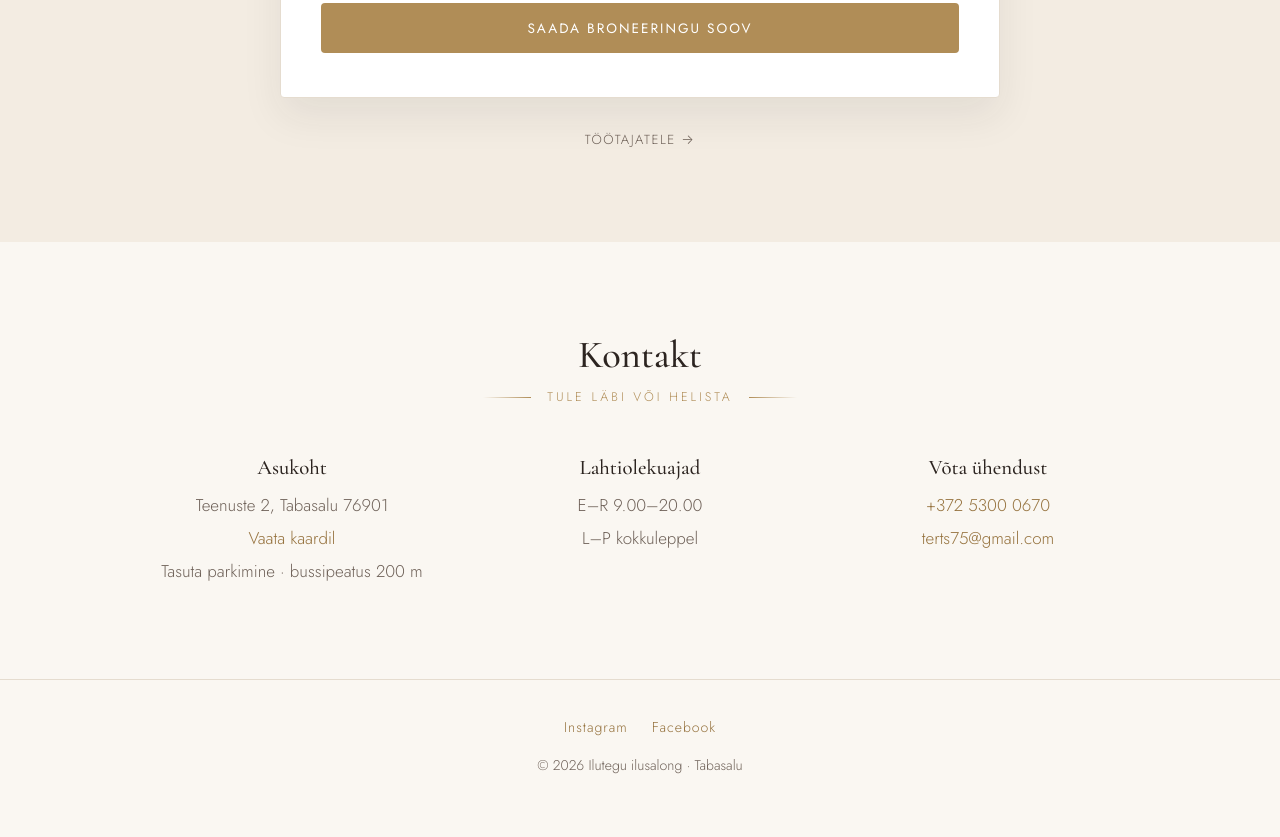
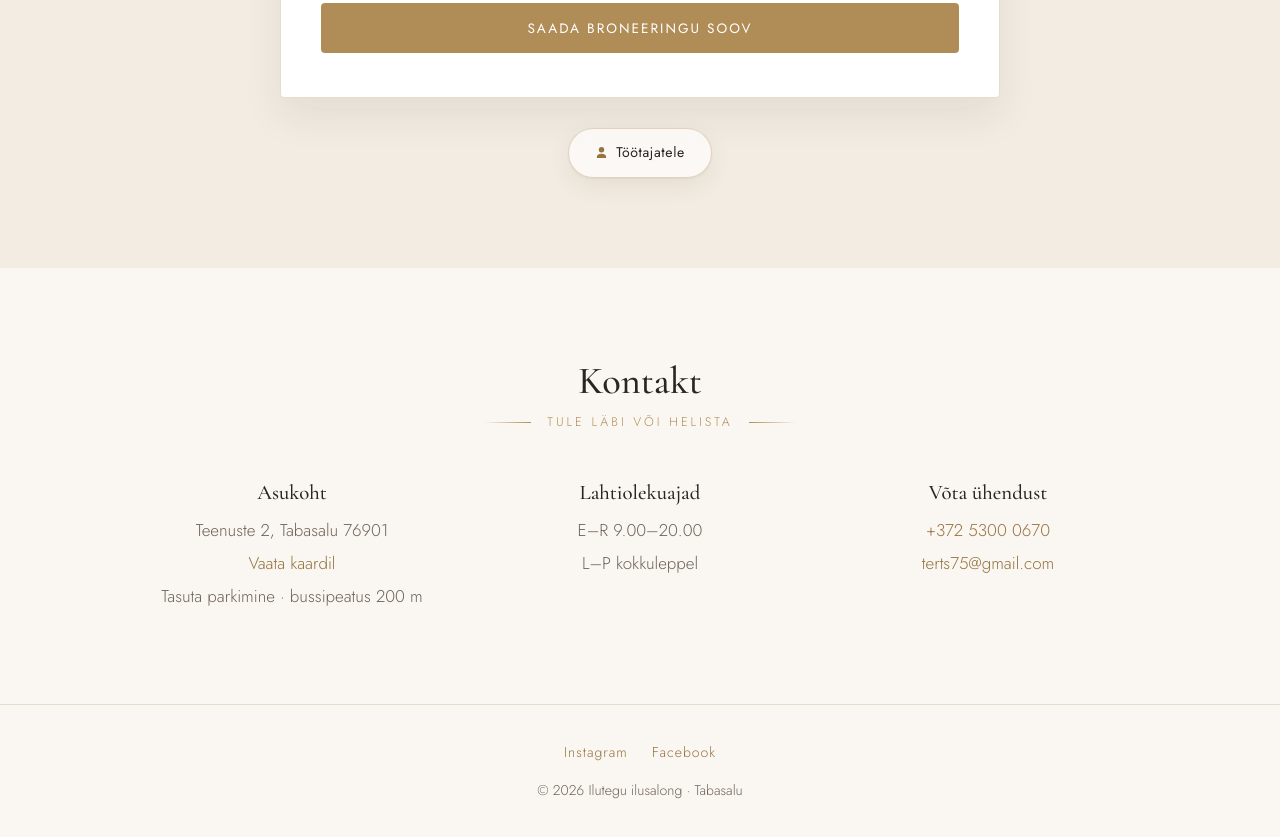
Before and after one commit to arlistalson/ilutegu-sait, a plain HTML site: page index.html in a window 1280 px wide. Shown: the part 4156-4993 px from the top of the page. Drawn offline with nearby package versions, Linux system fonts and the light colour scheme; no server answers.

Commit message:
Töötajatele nupp: iOS-stiilis pill klaasiefekti ja kuldse ikooniga
Co-Authored-By: Claude Fable 5 <noreply@anthropic.com>

```diff
--- a/index.html
+++ b/index.html
@@ -252,7 +252,7 @@
       <p>Kiireloomulise sooviga helista <a href="tel:+37253000670">+372 5300 0670</a>.</p>
     </div>
 
-    <p class="staff-link"><a href="personal.html">Töötajatele →</a></p>
+    <p class="staff-link"><a href="personal.html"><svg width="13" height="13" viewBox="0 0 24 24" fill="#96733f" aria-hidden="true"><path d="M12 12a5 5 0 1 0-5-5 5 5 0 0 0 5 5zm0 2.5c-4.7 0-8.5 2.4-8.5 5.4V22h17v-2.1c0-3-3.8-5.4-8.5-5.4z"/></svg>Töötajatele</a></p>
   </div>
 </section>
 
--- a/style.css
+++ b/style.css
@@ -470,16 +470,36 @@ a { color: var(--gold-dark); }
 .booking-success { text-align: center; }
 .booking-success h3 { font-size: 1.8rem; margin-bottom: 8px; }
 
-.staff-link { text-align: center; margin: 26px 0 0; }
+.staff-link { text-align: center; margin: 30px 0 0; }
 .staff-link a {
-  color: var(--ink-soft);
+  display: inline-flex;
+  align-items: center;
+  gap: 8px;
+  padding: 12px 26px;
+  border-radius: 100px;
+  background: rgba(255, 255, 255, 0.65);
+  backdrop-filter: blur(12px);
+  -webkit-backdrop-filter: blur(12px);
+  border: 1px solid rgba(176, 141, 87, 0.35);
+  box-shadow: 0 1px 2px rgba(44, 36, 32, 0.06), 0 8px 24px rgba(44, 36, 32, 0.07);
+  color: var(--ink);
   text-decoration: none;
-  font-size: 0.82rem;
-  letter-spacing: 1.5px;
-  text-transform: uppercase;
-  transition: color 0.2s;
+  font-size: 0.88rem;
+  font-weight: 400;
+  letter-spacing: 0.6px;
+  transition: transform 0.18s ease, box-shadow 0.18s ease, background 0.18s ease, border-color 0.18s ease;
 }
-.staff-link a:hover { color: var(--gold-dark); }
+.staff-link a svg { flex-shrink: 0; }
+.staff-link a:hover {
+  background: rgba(255, 255, 255, 0.9);
+  border-color: var(--gold);
+  box-shadow: 0 2px 4px rgba(44, 36, 32, 0.07), 0 14px 34px rgba(176, 141, 87, 0.22);
+  transform: translateY(-1px);
+}
+.staff-link a:active {
+  transform: scale(0.97);
+  box-shadow: 0 1px 2px rgba(44, 36, 32, 0.08);
+}
 
 @media (max-width: 760px) {
   .booking-grid, .booking-grid:has(#bkStaff) { grid-template-columns: 1fr; }
```
